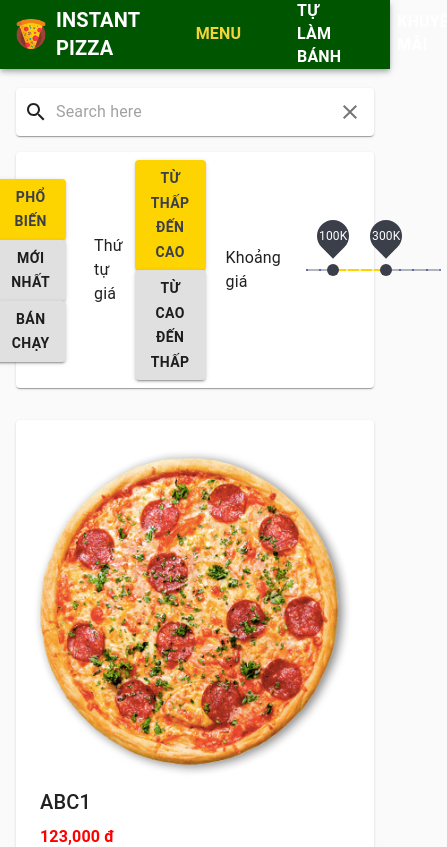
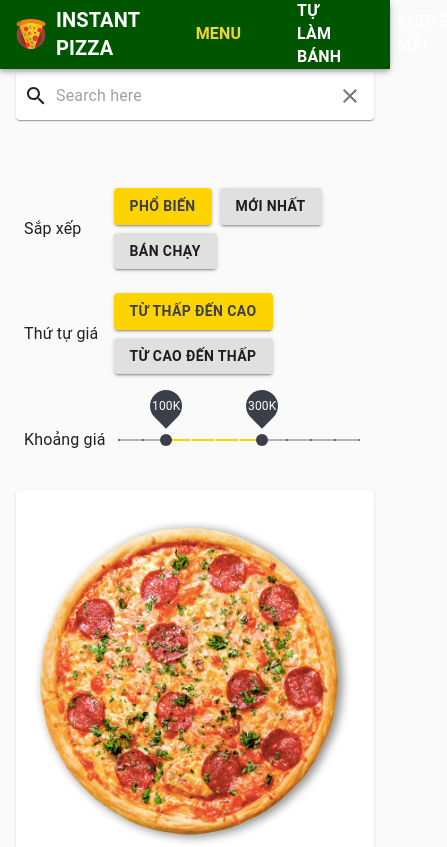
Before and after one commit to ndhungw/pizza-online, a React (Create React App) app: page /menu in a window 390 px wide. Shown: the top 847 px of the page, 447 px wide, since content can reach past the window. Built offline with nearby package versions, Linux system fonts and the light colour scheme; a web font is replaced by a local one.

Commit message:
update menu page: make it responsive

```diff
--- a/src/components/Filter/Filter.js
+++ b/src/components/Filter/Filter.js
@@ -1,32 +1,34 @@
 import React, { useState } from "react";
-import { Button, Paper, Typography } from "@material-ui/core";
+import { Button, Grid, Paper, Typography } from "@material-ui/core";
 import { makeStyles } from "@material-ui/core/styles";
+import clsx from "clsx";
 // From this project
 import RangeSlider from "./RangeSlider";
 
 const useStyles = makeStyles((theme) => ({
-  filter: {
-    display: "flex",
-    justifyContent: "center",
-    padding: theme.spacing(1, 0),
+  root: {
+    margin: theme.spacing(2, 0),
   },
   filterItem: {
     display: "flex",
     alignItems: "center",
-    margin: theme.spacing(0, 1),
+    margin: theme.spacing(1, 1),
   },
   button: {
-    margin: theme.spacing(0, 0.5),
+    margin: theme.spacing(0.5, 0.5),
     fontWeight: "bold",
   },
   optionButtonClicked: {
-    margin: theme.spacing(0, 0.5),
+    margin: theme.spacing(0.5, 0.5),
     backgroundColor: "#FED400",
     color: "#3B3F49",
     fontWeight: "bold",
   },
-  buttonsList: {
+  rangePriceCpnt: {
+    marginTop: theme.spacing(5),
+    [theme.breakpoints.up("lg")]: {
       margin: theme.spacing(0, 1),
+    },
   },
 }));
 export default function Filter() {
@@ -64,11 +66,26 @@ export default function Filter() {
     setFromLowToHighClicked(false);
   };
   return (
-    <>
-      <Paper className={classes.filter}>
-        <div className={classes.filterItem}>
-          <Typography>{"Sắp xếp theo"}</Typography>
-          <div className={classes.buttonsList}>
+    <Grid
+      container
+      xs={12}
+      lg={12}
+      justify="space-between"
+      className={classes.root}
+    >
+      {/* Sap xep theo */}
+      <Grid
+        item
+        xs={12}
+        lg={4}
+        container
+        justify="flex-start"
+        className={classes.filterItem}
+      >
+        <Grid item xs={3} sm={2} lg={2}>
+          <Typography>{"Sắp xếp"}</Typography>
+        </Grid>
+        <Grid item xs={9} sm={10} lg={10}>
           <Button
             onClick={handlePopularButton}
             className={`${
@@ -90,20 +107,29 @@ export default function Filter() {
           <Button
             onClick={handleBestSellerButton}
             className={`${
-                isBestSellerClicked
-                  ? classes.optionButtonClicked
-                  : classes.button
+              isBestSellerClicked ? classes.optionButtonClicked : classes.button
             }`}
             variant="contained"
           >
             {"Bán chạy"}
           </Button>
-          </div>
-        </div>
+        </Grid>
+      </Grid>
 
-        <div className={classes.filterItem}>
+      {/* Thu tu gia */}
+      <Grid
+        item
+        xs={12}
+        sm={12}
+        lg={5}
+        container
+        justify="flex-start"
+        className={classes.filterItem}
+      >
+        <Grid item xs={3} sm={2} lg={2}>
           <Typography>{"Thứ tự giá"}</Typography>
-          <div className={classes.buttonsList}>
+        </Grid>
+        <Grid item xs={9} sm={10} lg={10}>
           <Button
             onClick={handleLowToHighButton}
             variant="contained"
@@ -126,10 +152,33 @@ export default function Filter() {
           >
             {"Từ cao đến thấp"}
           </Button>
-          </div>
-        </div>
+        </Grid>
+      </Grid>
+
+      {/* Khoang gia */}
+      <Grid
+        item
+        xs={12}
+        sm={12}
+        lg={2}
+        justify="flex-start"
+        className={clsx(classes.filterItem, classes.rangePriceCpnt)}
+        container
+      >
+        <Grid
+          item
+          xs={3}
+          sm={2}
+          lg={5}
+          alignItems="center"
+          alignContent="center"
+        >
+          <Typography>{"Khoảng giá"}</Typography>
+        </Grid>
+        <Grid item xs={9} sm={5} md={4} lg={7}>
           <RangeSlider />
-      </Paper>
-    </>
+        </Grid>
+      </Grid>
+    </Grid>
   );
 }
--- a/src/components/Filter/RangeSlider.js
+++ b/src/components/Filter/RangeSlider.js
@@ -1,6 +1,5 @@
 import React from "react";
 import { makeStyles } from "@material-ui/core/styles";
-import Typography from "@material-ui/core/Typography";
 import Slider from "@material-ui/core/Slider";
 import { createMuiTheme } from "@material-ui/core/styles";
 import { ThemeProvider } from "@material-ui/styles";
@@ -27,11 +26,14 @@ const useStyles = makeStyles((theme) => ({
     alignItems: "center",
   },
   slider: {
-    width: 150,
+    minWidth: 150,
+    [theme.breakpoints.down("xs")]: {
+      minWidth: 100,
+    },
+    [theme.breakpoints.up("lg")]: {
+      minWidth: 100,
+    },
     margin: theme.spacing(0, 1),
-    // color: "#3B3F49",
-    // trackColor: "yellow",
-    // selectionColor: "green",
   },
 }));
 
@@ -49,7 +51,6 @@ export default function RangeSlider() {
 
   return (
     <div className={classes.root}>
-      <Typography>Khoảng giá</Typography>
       <ThemeProvider theme={muiTheme}>
         <Slider
           className={classes.slider}
--- a/src/pages/Menu.js
+++ b/src/pages/Menu.js
@@ -55,19 +55,28 @@ export default function Menu() {
   const classes = useStyles();
   return (
     <Container maxWidth="lg" className={classes.container}>
-      <div className={classes.searchAndFilter}>
-        <SearchBar className={classes.searchBar} />
-        <Filter />
-      </div>
-      <Grid container spacing={7} className={classes.gridContainer}>
+      <Grid container spacing={3}>
+        <Grid item xs={12}>
+          <SearchBar className={classes.searchBar} />
+        </Grid>
+        <Grid item xs={12}>
+          <Filter />
+        </Grid>
+      </Grid>
+
+      <Grid container spacing={3}>
         {items.map((item, index) => {
           return (
-            <Grid item key={index} xs={12} sm={6} md={4}>
-              <PizzaCard
-                className={classes.pizzaCard}
-                name={item.name}
-                price={item.price}
-              />
+            <Grid
+              item
+              key={index}
+              xs={12}
+              sm={6}
+              md={4}
+              container
+              justify="center"
+            >
+              <PizzaCard name={item.name} price={item.price} />
             </Grid>
           );
         })}
```
Lines whose indentation alone changed are shown as unchanged.
